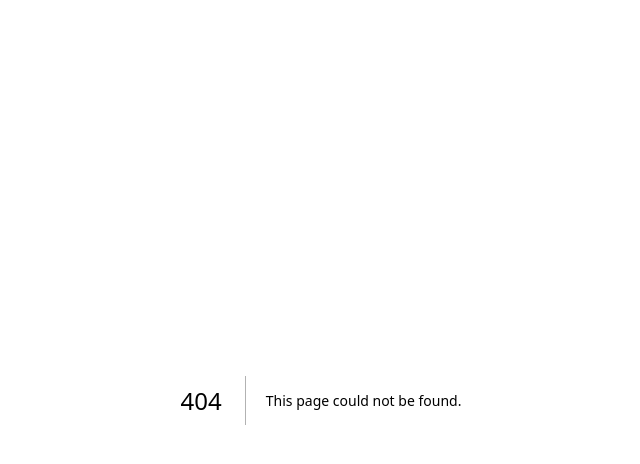
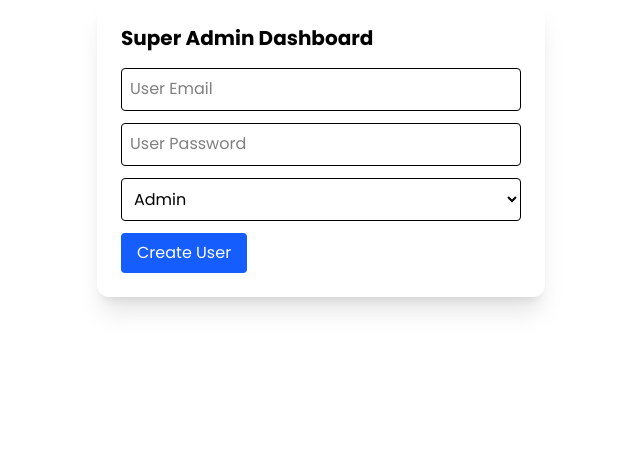
Before and after one commit to Oluwaseyi-vibex/uatvote, a Next.js app: page /superAdmin in a window 1280 px wide. Before the commit this address had no page. Shown: the top 464 px of the page, without its empty margins (319-959 px from the left). Built offline with nearby package versions, Linux system fonts and the light colour scheme.

Commit message:
feat: url

```diff
--- a/app/admin/page.js
+++ b/app/admin/page.js
@@ -82,7 +82,12 @@ export default function Admin() {
   useEffect(() => {
     const role = localStorage.getItem("role");
     const token = localStorage.getItem("token");
-    if (!token || role !== "admin") {
+
+    if (!token) {
+      router.push("/login");
+    }
+
+    if (token && role !== "admin") {
       toast.error("Access denied");
       router.push("/dashboard");
     }
--- a/app/dashboard/layout.js
+++ b/app/dashboard/layout.js
@@ -34,7 +34,11 @@ export default function DashboardLayout({ children }) {
     setUserName(name || "User");
     setUserEmail(email || "");
 
-    if (!token || role !== "user") {
+    if (!email) {
+      router.push("/login");
+    }
+
+    if (token || role !== "user") {
       toast.error("Access denied");
       // if (role === "admin") {
       //   router.push("/admin");
--- a/app/dashboard/page.js
+++ b/app/dashboard/page.js
@@ -16,6 +16,7 @@ import {
   AlertCircle,
   Loader,
 } from "lucide-react";
+import { useRouter } from "next/navigation";
 
 export default function VoterDashboard() {
   const [elections, setElections] = useState([]);
@@ -29,6 +30,7 @@ export default function VoterDashboard() {
   const recaptchaRef = useRef(null);
   const [votingCandidateId, setVotingCandidateId] = useState(null);
 
+  const router = useRouter();
   useEffect(() => {
     const userEmail = localStorage.getItem("userEmail") || null;
     const name = localStorage.getItem("name") || "User";
--- a/app/layout.js
+++ b/app/layout.js
@@ -3,6 +3,7 @@ import { Toaster } from "react-hot-toast";
 import { poppins } from "@/utils/font";
 import "@mantine/core/styles.css";
 import { MantineProvider } from "@mantine/core";
+
 export const metadata = {
   title: "UNI POLLING",
   description: "University e-voting system by oluwaseyifunmi ",
--- /dev/null
+++ b/app/superAdmin/page.jsx
@@ -0,0 +1,62 @@
+"use client";
+import { useState } from "react";
+import axios from "axios";
+
+export default function SuperAdminDashboard() {
+  const [email, setEmail] = useState("");
+  const [password, setPassword] = useState("");
+  const [role, setRole] = useState("ADMIN");
+
+  const createUser = async () => {
+    try {
+      const token = localStorage.getItem("token");
+      const res = await axios.post(
+        `${process.env.NEXT_PUBLIC_BASE_URL}/auth/super-admin-create-user`,
+        { email, password, role },
+        { headers: { Authorization: `Bearer ${token}` } }
+      );
+
+      alert(res.data.message);
+    } catch (err) {
+      alert(err.response?.data?.message || "Error creating user");
+    }
+  };
+
+  return (
+    <div className="p-6 max-w-md mx-auto bg-white shadow-xl rounded-xl">
+      <h1 className="text-xl font-bold mb-4">Super Admin Dashboard</h1>
+
+      <input
+        type="email"
+        placeholder="User Email"
+        value={email}
+        onChange={(e) => setEmail(e.target.value)}
+        className="border w-full p-2 mb-3 rounded"
+      />
+
+      <input
+        type="password"
+        placeholder="User Password"
+        value={password}
+        onChange={(e) => setPassword(e.target.value)}
+        className="border w-full p-2 mb-3 rounded"
+      />
+
+      <select
+        value={role}
+        onChange={(e) => setRole(e.target.value)}
+        className="border w-full p-2 mb-3 rounded"
+      >
+        <option value="ADMIN">Admin</option>
+        <option value="OBSERVER">Observer</option>
+      </select>
+
+      <button
+        onClick={createUser}
+        className="bg-blue-600 text-white px-4 py-2 rounded hover:bg-blue-700"
+      >
+        Create User
+      </button>
+    </div>
+  );
+}
--- a/app/verify-email/page.jsx
+++ b/app/verify-email/page.jsx
@@ -13,7 +13,9 @@ function VerifyEmailContent() {
   useEffect(() => {
     if (token) {
       axios
-        .get(`http://localhost:5000/auth/verify-email?token=${token}`)
+        .get(
+          `${process.env.NEXT_PUBLIC_BASE_URL}/auth/verify-email?token=${token}`
+        )
         .then(() => {
           toast.success("Email verified successfully!");
           router.push("/login");
```
